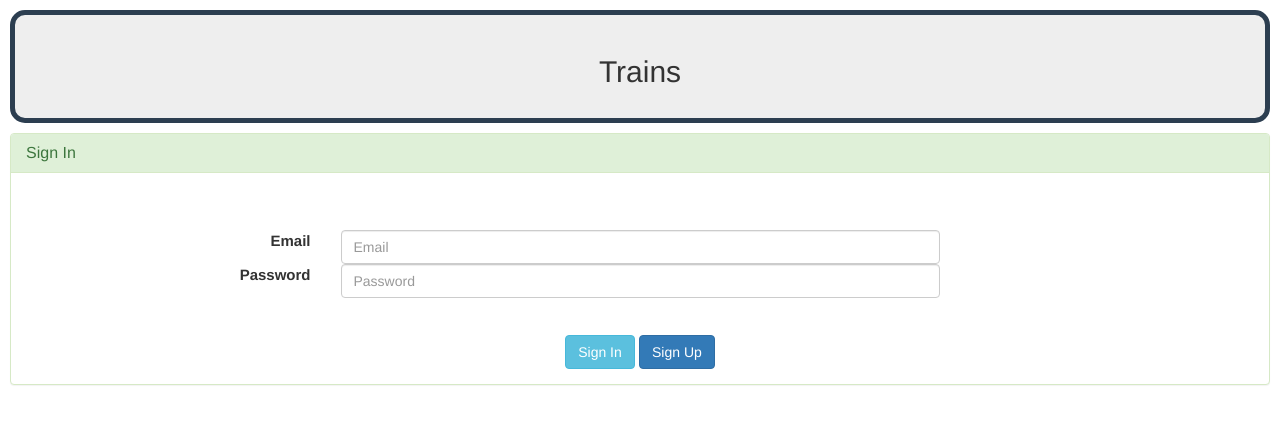
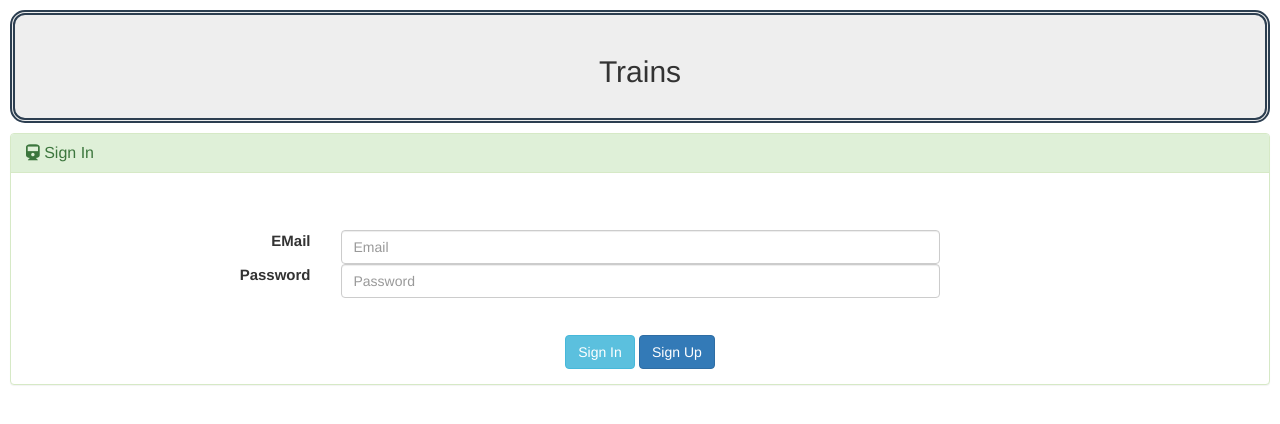
Before and after one commit to KathCatBC/Advanced-Train-Schedule, a PHP site: page / in a window 1280 px wide. Shown: the top 424 px of the page. Run offline with PHP 8.4, Linux system fonts and the light colour scheme; some libraries are stand-ins or nearby versions.

Commit message:
final code?

```diff
--- a/assets/css/style.css
+++ b/assets/css/style.css
@@ -14,7 +14,7 @@
 }
 
 .jumbo-style {
-	border-style: solid;
+	border-style: double;
 	border-width: 5px;
 	border-color: #2c3e50;
 	border-radius: 15px;
--- a/index.html
+++ b/index.html
@@ -6,6 +6,7 @@
 
     <meta charset="UTF-8">
     <title>Train Schedule</title>
+
 
     <!-- Style sheets -->
     <link rel="stylesheet" href="https://maxcdn.bootstrapcdn.com/bootstrap/3.3.7/css/bootstrap.min.css">
@@ -23,14 +24,14 @@
 
     <div class="panel panel-success primary-panel-style" id="log-in-panel">
         <div class="panel-heading">
-            <h4 class="panel-title">Sign In</h4>
+            <h4 class="panel-title"><i class="fa fa-train"></i>   Sign In</h4>
         </div>
         <div class="panel-body">
             <br><br>
             <fieldset>
                 <div class="form-group">
                     <div class = "row">
-                        <label for="inputEmail" class="col-md-3 control-label label-align">Email</label>
+                        <label for="inputEmail" class="col-md-3 control-label label-align">EMail</label>
                         <div class="col-md-6">
                             <input type="text" class="form-control" id="inputEmail" placeholder="Email">
                         </div>
@@ -54,7 +55,7 @@
 
     <div class="panel panel-primary primary-panel-style schedule-panel">
         <div class="panel-heading">
-            <h4 class="panel-title">Train Schedule</h4>
+            <h4 class="panel-title"><i class="fa fa-train"></i>   Train Schedule</h4>
         </div>
         <div class="panel-body">
             <table class="table table-striped table-hover table-style" id="trainTable">
@@ -80,7 +81,7 @@
 
     <div class="panel panel-primary primary-panel-style" id="addTrain">
         <div class="panel-heading">
-            <h4 class="panel-title">Add Trains</h4>
+            <h4 class="panel-title"><i class="fa fa-train"></i>   Add Trains</h4>
         </div>
         <div class="panel-body">
 
@@ -108,7 +109,7 @@
 
     <div class="panel panel-warning primary-panel-style" id="editTrain">
         <div class="panel-heading">
-            <h4 class="panel-title">Change Train Schedule</h4>
+            <h4 class="panel-title"><i class="fa fa-train"></i>   Change Train Schedule</h4>
         </div>
         <div class="panel-body">
 
```
